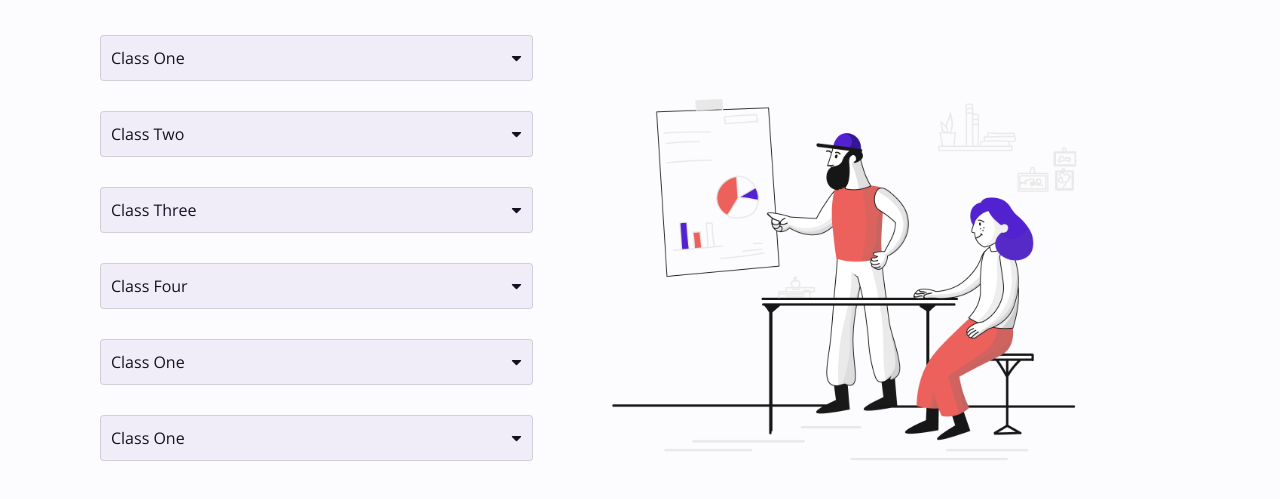
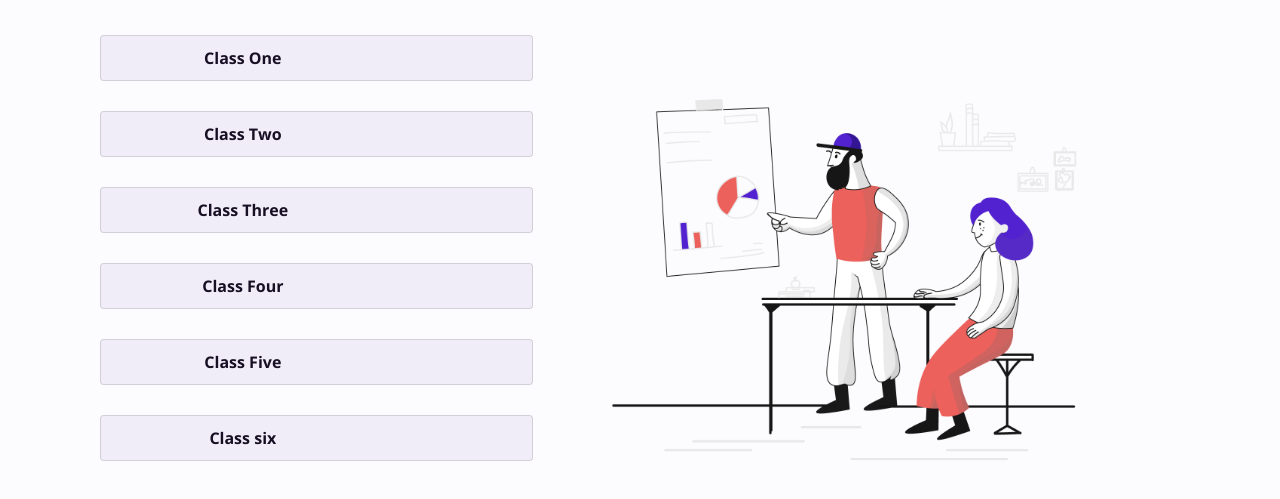
Before and after one commit to shresthabijayata4/teacher-attendancenew, a website: page class.html in a window 1280 px wide. Shown: the part 149-648 px from the top of the page. Drawn offline with nearby package versions, Linux system fonts and the light colour scheme.

Commit message:
some last changes

```diff
--- a/assets/scss/Pages/_class.scss
+++ b/assets/scss/Pages/_class.scss
@@ -1,14 +1,4 @@
 
-
-.classes{
-    .classes__container{
-        .Report-title{
-
-
-        }
-        .classes-container {
-
-        }
-    }
-
-}
+// .class-card{
+//     font-weight: bold;
+// }
--- a/assets/scss/utilities/_typography.scss
+++ b/assets/scss/utilities/_typography.scss
@@ -91,3 +91,7 @@ span{
 .daily-span{
     font-size: 13px;
 }
+
+.pointer{
+    cursor: pointer;
+}
--- a/class.html
+++ b/class.html
@@ -100,14 +100,29 @@
                         <div class="col-md-5">
                             <div class="row">
                                 <div class="col">
-                                    <div class="card class-card">
+                                    <div class="card class-card text-center bold pointer">
 
                                         <div class="row">
                                             <div class="col-md-8">
                                                 Class One
                                             </div>
                                             <div class="col-md-4 text-end">
-                                                <i class="fas fa-caret-down"></i>
+                                                <!-- <i class="fas fa-caret-down"></i> -->
+                                            </div>
+                                        </div>
+                                    </div>
+                                </div>
+                            </div>
+                            <div class="row pt30">
+                                <div class="col text-center">
+                                    <div class="card class-card bold pointer ">
+
+                                        <div class="row">
+                                            <div class="col-md-8">
+                                                Class Two
+                                            </div>
+                                            <div class="col-md-4 text-end">
+                                                <!-- <i class="fas fa-caret-down"></i> -->
                                             </div>
                                         </div>
                                     </div>
@@ -115,14 +130,14 @@
                             </div>
                             <div class="row pt30">
                                 <div class="col">
-                                    <div class="card class-card">
+                                    <div class="card class-card text-center bold pointer">
 
                                         <div class="row">
                                             <div class="col-md-8">
-                                                Class Two
+                                                Class Three
                                             </div>
-                                            <div class="col-md-4 text-end">
-                                                <i class="fas fa-caret-down"></i>
+                                            <div class="col-md-4 text-end ">
+                                                <!-- <i class="fas fa-caret-down"></i> -->
                                             </div>
                                         </div>
                                     </div>
@@ -130,14 +145,14 @@
                             </div>
                             <div class="row pt30">
                                 <div class="col">
-                                    <div class="card class-card">
+                                    <div class="card class-card text-center bold pointer">
 
                                         <div class="row">
                                             <div class="col-md-8">
-                                                Class Three
+                                                Class Four
                                             </div>
                                             <div class="col-md-4 text-end">
-                                                <i class="fas fa-caret-down"></i>
+                                                <!-- <i class="fas fa-caret-down"></i> -->
                                             </div>
                                         </div>
                                     </div>
@@ -145,14 +160,14 @@
                             </div>
                             <div class="row pt30">
                                 <div class="col">
-                                    <div class="card class-card">
+                                    <div class="card class-card text-center bold pointer">
 
                                         <div class="row">
                                             <div class="col-md-8">
-                                                Class Four
+                                                Class Five
                                             </div>
                                             <div class="col-md-4 text-end">
-                                                <i class="fas fa-caret-down"></i>
+                                                <!-- <i class="fas fa-caret-down"></i> -->
                                             </div>
                                         </div>
                                     </div>
@@ -160,29 +175,14 @@
                             </div>
                             <div class="row pt30">
                                 <div class="col">
-                                    <div class="card class-card">
+                                    <div class="card class-card text-center bold pointer">
 
                                         <div class="row">
                                             <div class="col-md-8">
-                                                Class One
+                                                Class six
                                             </div>
                                             <div class="col-md-4 text-end">
-                                                <i class="fas fa-caret-down"></i>
-                                            </div>
-                                        </div>
-                                    </div>
-                                </div>
-                            </div>
-                            <div class="row pt30">
-                                <div class="col">
-                                    <div class="card class-card">
-
-                                        <div class="row">
-                                            <div class="col-md-8">
-                                                Class One
-                                            </div>
-                                            <div class="col-md-4 text-end">
-                                                <i class="fas fa-caret-down"></i>
+                                                <!-- <i class="fas fa-caret-down"></i> -->
                                             </div>
                                         </div>
                                     </div>
```
Also changed, not shown: assets/css/global.css, 1 other file.
